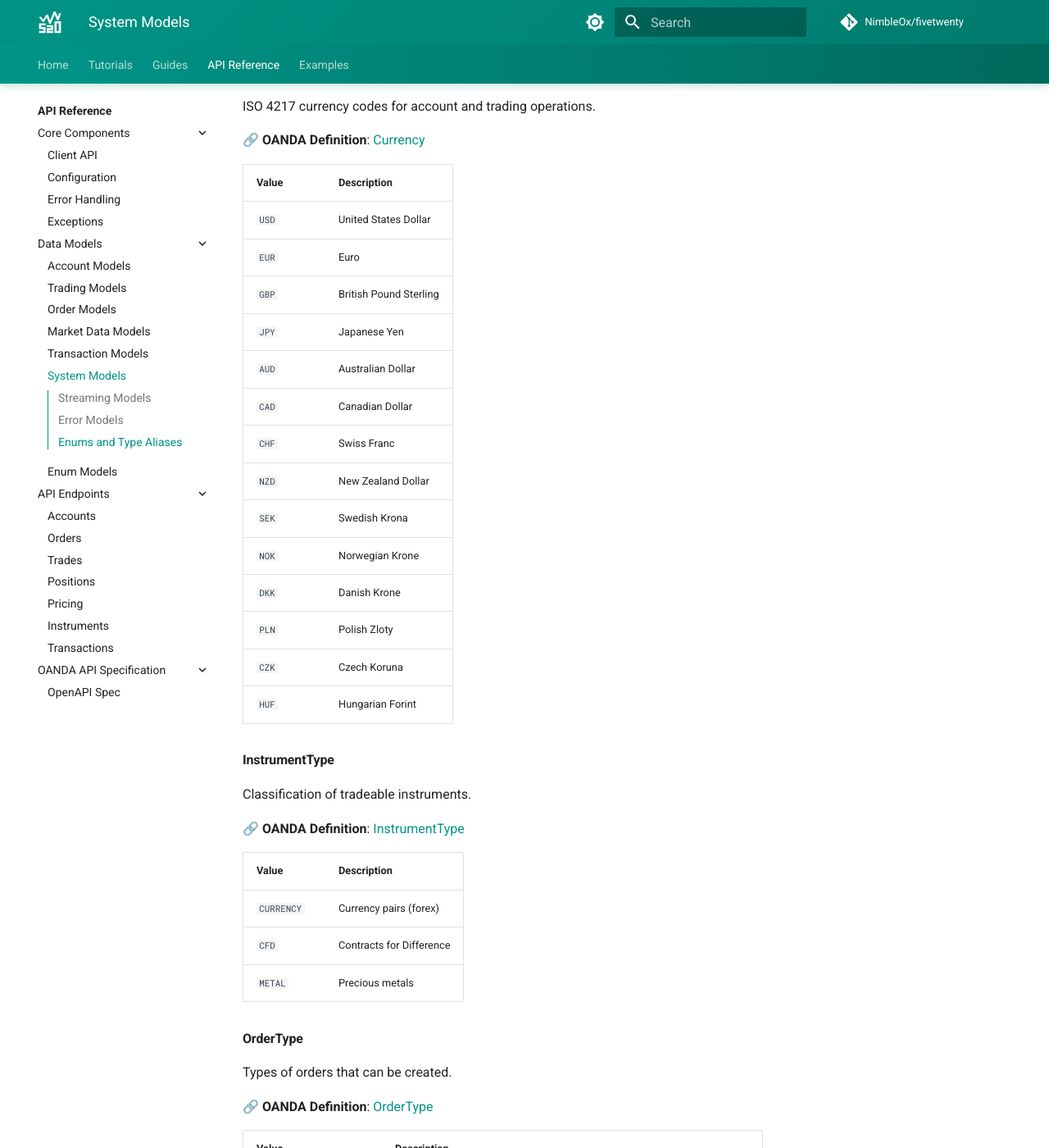
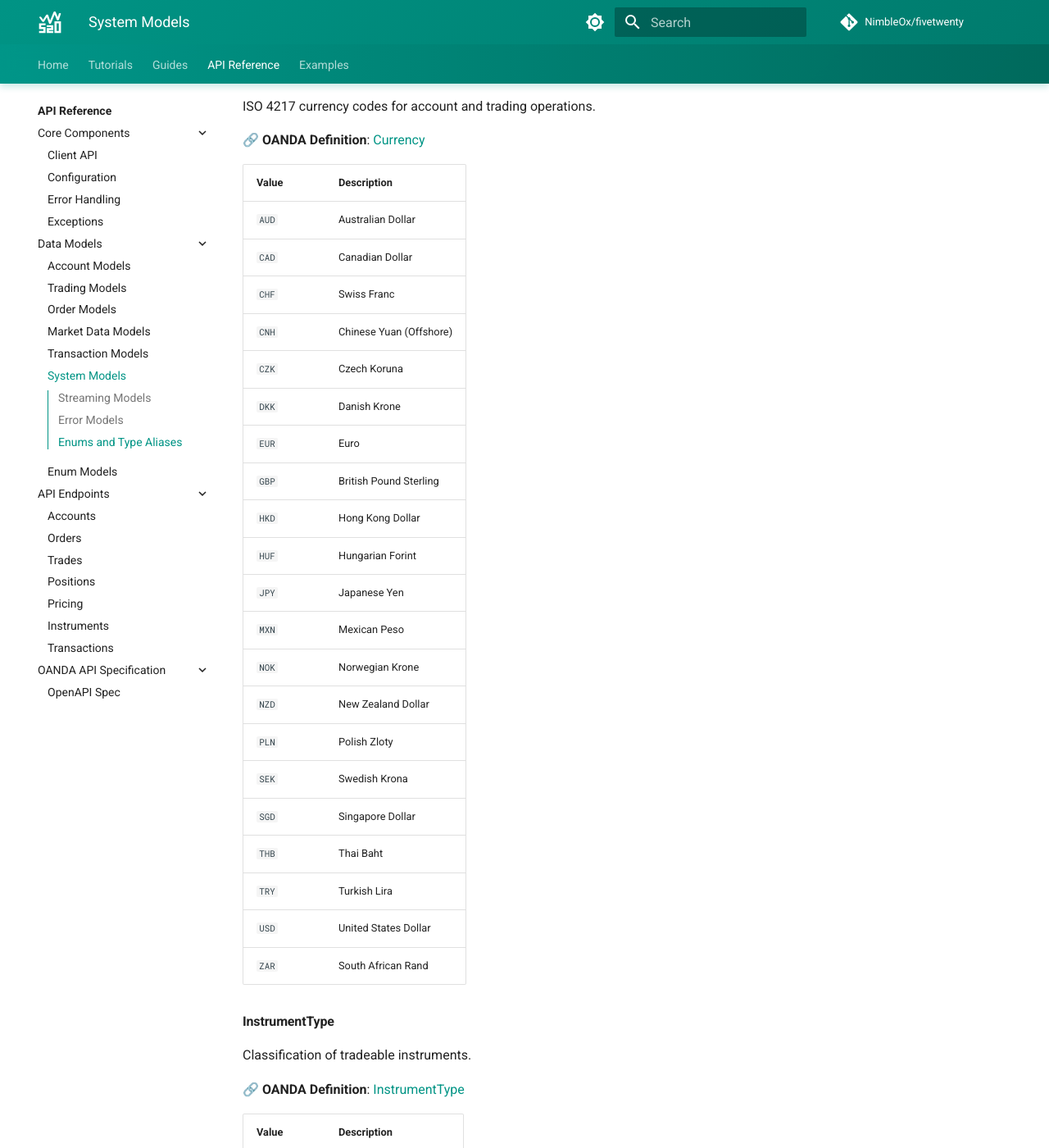
Before and after one commit to NimbleOx/fivetwenty, an MkDocs documentation site: the page built from docs/api-reference/models/system-models.md, in a window 1280 px wide and 1400 px high, scrolled down 1871 px. Shown: the whole window at 82% size. Built offline with MkDocs 1.6.1 and Material for MkDocs 9.7.7, drawn with Linux system fonts in a browser that asks for light colours; comment, search, counter and statistics services are not loaded.

Commit message:
Fix model documentation field types and enum values
- account-models.md: Fix AccountChanges.transactions type to list[dict[str, Any]]
- enum-models.md: Remove 6 non-existent TransactionType enum values
- system-models.md: Add 7 missing Currency enum values (CNH, HKD, MXN, SGD, THB, TRY, ZAR)

```diff
--- a/docs/api-reference/models/system-models.md
+++ b/docs/api-reference/models/system-models.md
@@ -61,20 +61,27 @@ ISO 4217 currency codes for account and trading operations.
 
 | Value | Description |
 |-------|-------------|
-| `USD` | United States Dollar |
-| `EUR` | Euro |
-| `GBP` | British Pound Sterling |
-| `JPY` | Japanese Yen |
 | `AUD` | Australian Dollar |
 | `CAD` | Canadian Dollar |
 | `CHF` | Swiss Franc |
+| `CNH` | Chinese Yuan (Offshore) |
+| `CZK` | Czech Koruna |
+| `DKK` | Danish Krone |
+| `EUR` | Euro |
+| `GBP` | British Pound Sterling |
+| `HKD` | Hong Kong Dollar |
+| `HUF` | Hungarian Forint |
+| `JPY` | Japanese Yen |
+| `MXN` | Mexican Peso |
+| `NOK` | Norwegian Krone |
 | `NZD` | New Zealand Dollar |
+| `PLN` | Polish Zloty |
 | `SEK` | Swedish Krona |
-| `NOK` | Norwegian Krone |
-| `DKK` | Danish Krone |
-| `PLN` | Polish Zloty |
-| `CZK` | Czech Koruna |
-| `HUF` | Hungarian Forint |
+| `SGD` | Singapore Dollar |
+| `THB` | Thai Baht |
+| `TRY` | Turkish Lira |
+| `USD` | United States Dollar |
+| `ZAR` | South African Rand |
 
 #### InstrumentType
 Classification of tradeable instruments.
```
Also changed, not shown: docs/api-reference/models/account-models.md (+1 -1 lines), docs/api-reference/models/enum-models.md (+0 -6 lines).
